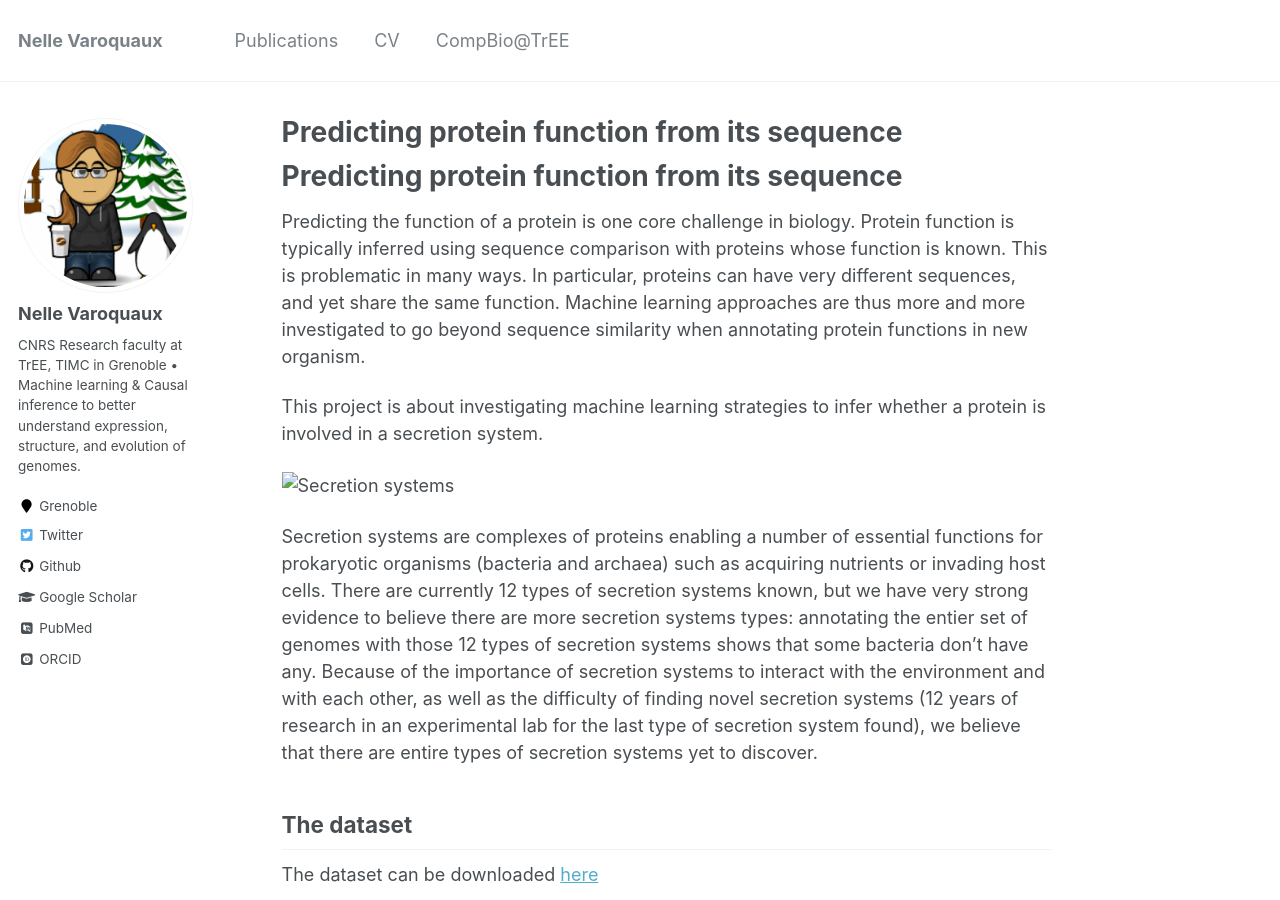
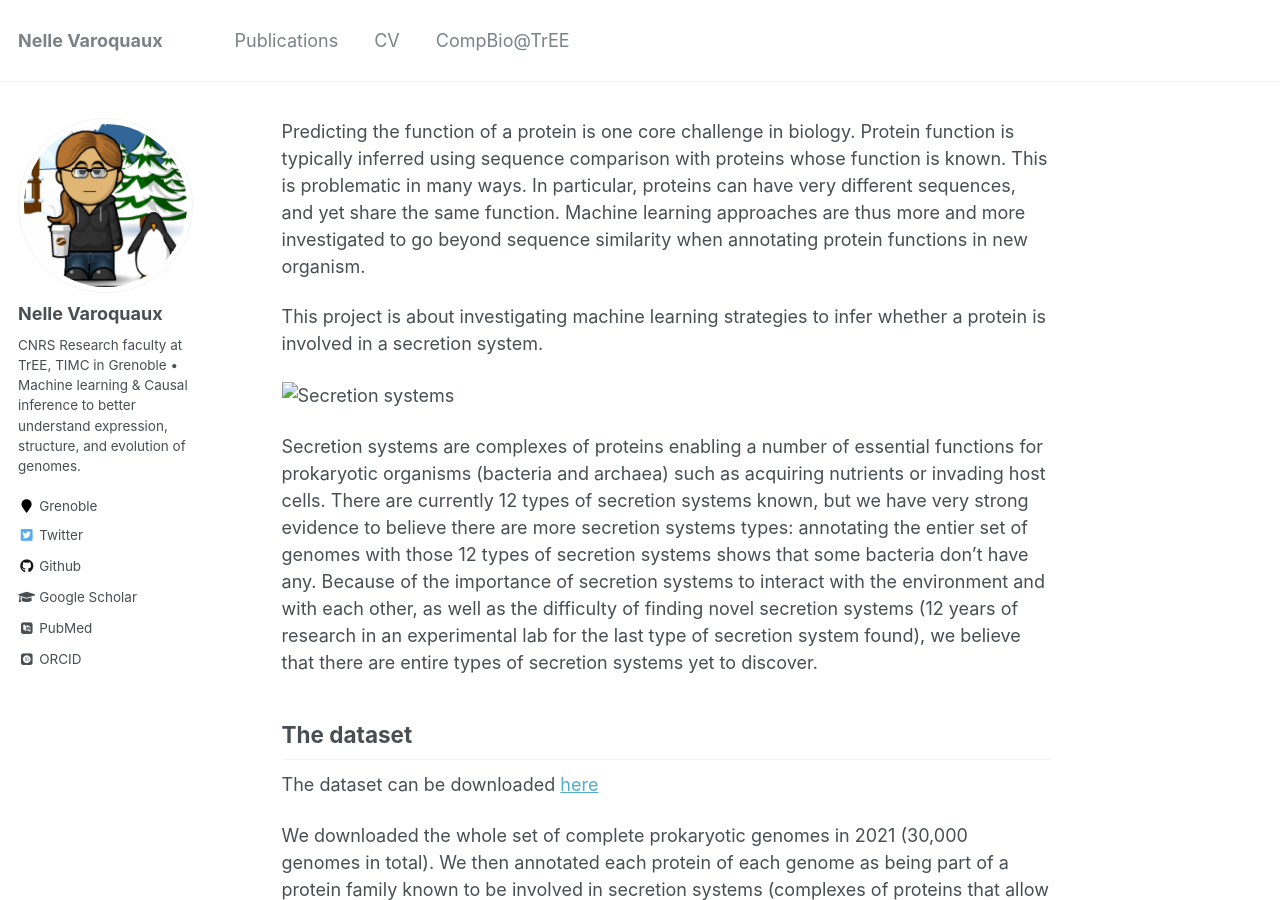
Before and after one commit to NelleV/nellev.github.io, a Jekyll site: the page built from teaching/hpcai.md, in a window 1280 px wide and 900 px high. Built offline with Jekyll 4.4.1, drawn with Linux system fonts in a browser that asks for light colours; some web fonts are replaced; our own code applies the rules of GitHub Pages for plain Markdown files.

Commit message:
Small fix

```diff
--- a/teaching/hpcai.md
+++ b/teaching/hpcai.md
@@ -5,8 +5,6 @@
 permalink: /teaching/hpcai
 ---
 
-
-# Predicting protein function from its sequence
 
 Predicting the function of a protein is one core challenge in biology. Protein
 function is typically inferred using sequence comparison with proteins whose
```
